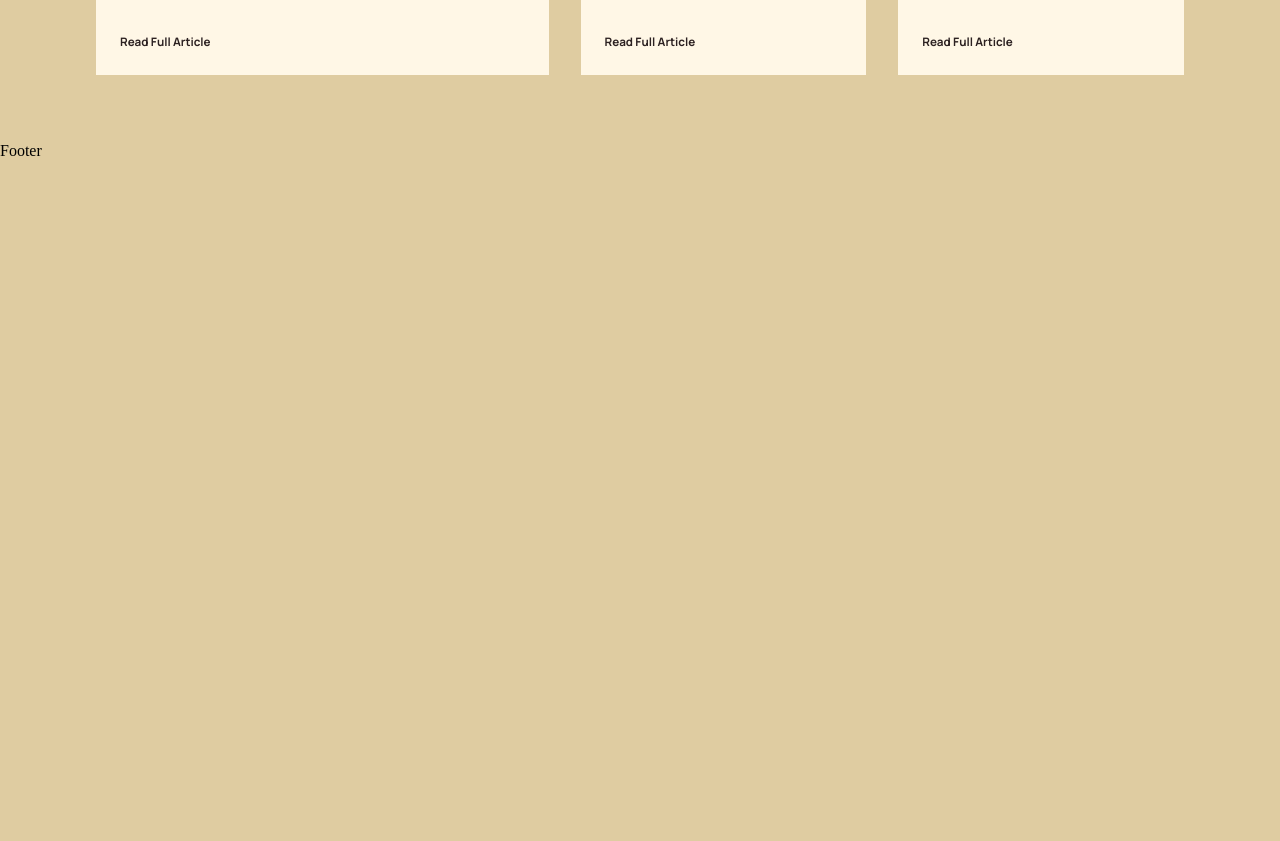
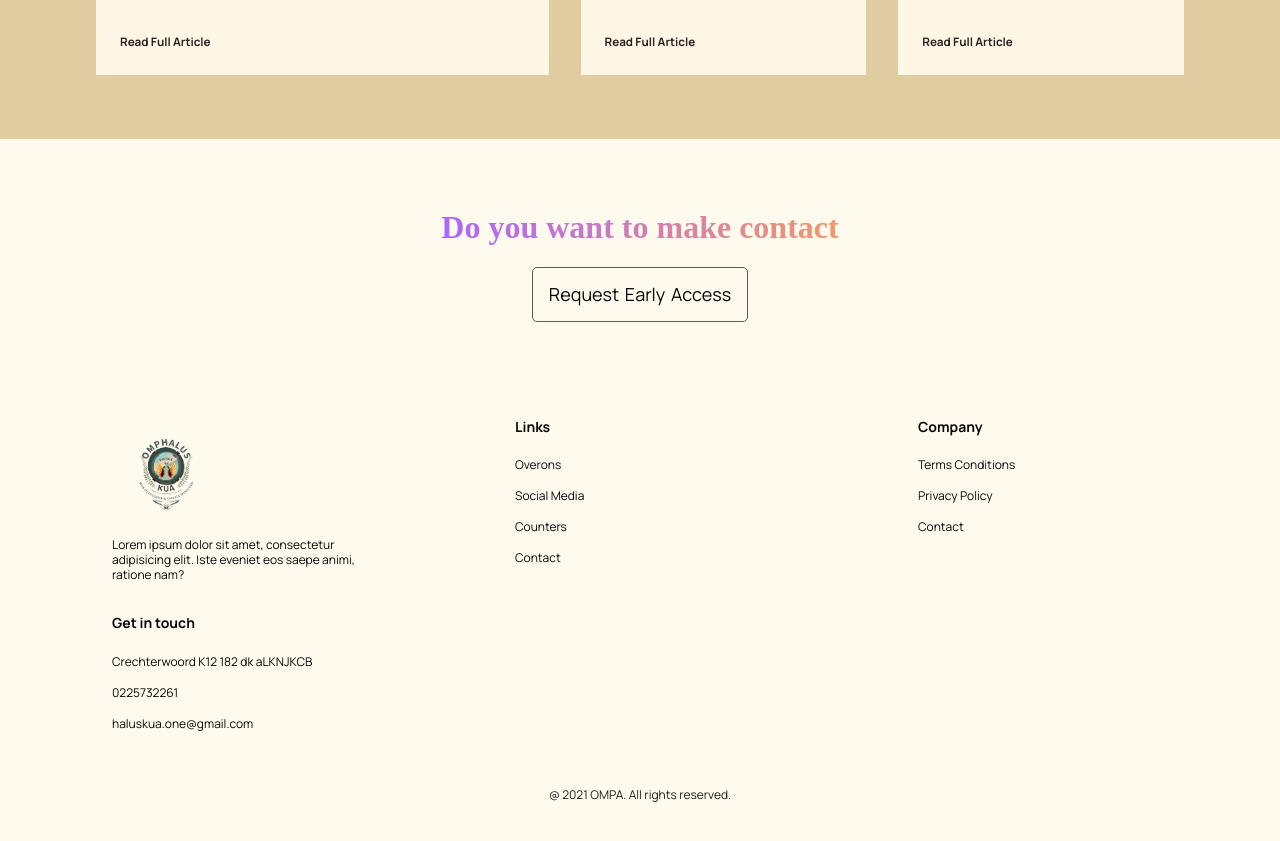
Before and after one commit to haluskua/SPA-folio, a React (Create React App) app: page / in a window 1280 px wide. Shown: the part 4160-5001 px from the top of the page. Before the commit the page ends 4323 px from the top, so only its background shows below. Built offline with nearby package versions, Linux system fonts and the light colour scheme.

Commit message:
addedm minor changes and logo to the footer

```diff
--- a/src/containers/footer/Footer.jsx
+++ b/src/containers/footer/Footer.jsx
@@ -1,8 +1,49 @@
 import React from "react";
 import "./footer.css";
+import ompaLogo from "../../assets/crest3.png";
 
 const Footer = () => {
-  return <div>Footer</div>;
+  return (
+    <div className="ompa__footer section__padding">
+      <div className="ompa__footer-">
+        <h1 className="gradient__text">Do you want to make contact</h1>
+      </div>
+      <div className="ompa__footer-btn">
+        <p>Request Early Access</p>
+      </div>
+      <div className="ompa__footer-links">
+        <div className="ompa__footer-links_logo">
+          <img src={ompaLogo} alt="logo" />
+          <p>
+            Lorem ipsum dolor sit amet, consectetur adipisicing elit. Iste
+            eveniet eos saepe animi, ratione nam?
+          </p>
+        </div>
+        <div className="ompa__footer-links_div">
+          <h4>Links</h4>
+          <p>Overons</p>
+          <p>Social Media</p>
+          <p>Counters</p>
+          <p>Contact</p>
+        </div>
+        <div className="ompa__footer-links_div">
+          <h4>Company</h4>
+          <p>Terms Conditions</p>
+          <p>Privacy Policy</p>
+          <p>Contact</p>
+        </div>
+        <div className="ompa__footer-links_div">
+          <h4>Get in touch</h4>
+          <p>Crechterwoord K12 182 dk aLKNJKCB</p>
+          <p>0225732261</p>
+          <p>haluskua.one@gmail.com</p>
+        </div>
+      </div>
+      <div className="ompa__footer-copyright">
+        <p>@ 2021 OMPA. All rights reserved. </p>
+      </div>
+    </div>
+  );
 };
 
 export default Footer;
--- a/src/containers/footer/footer.css
+++ b/src/containers/footer/footer.css
@@ -0,0 +1,152 @@
+.ompa__footer {
+  display: flex;
+  flex-direction: column;
+  justify-content: center;
+  align-items: center;
+
+  background: var(--color-footer);
+}
+
+.ompa__footer-heading {
+  width: 100%;
+  text-align: center;
+
+  margin-bottom: 3rem;
+}
+
+.ompa__footer-heading h1 {
+  font-family: var(--font-family);
+  font-weight: 800;
+  font-size: 64px;
+  line-height: 75px;
+}
+
+.ompa__footer-btn {
+  display: flex;
+  justify-content: center;
+  align-items: center;
+
+  padding: 1rem;
+  border: 1px solid rgb(90, 94, 69);
+  text-align: center;
+  border-radius: 5px;
+
+  margin-bottom: 5rem;
+  margin-top: 1rem;
+  cursor: pointer;
+}
+
+.ompa__footer-btn p {
+  font-size: 18px;
+  font-family: var(--font-family);
+  line-height: 21px;
+  color: rgb(10, 4, 4);
+  word-spacing: 2px;
+}
+
+.ompa__footer-links {
+  display: flex;
+  justify-content: space-between;
+  align-items: flex-start;
+  flex-direction: row;
+  flex-wrap: wrap;
+
+  width: 100%;
+  text-align: left;
+}
+
+.ompa__footer-links div {
+  width: 250px;
+  margin: 1rem;
+}
+
+.ompa__footer-links_logo {
+  display: flex;
+  flex-direction: column;
+}
+
+.ompa__footer-links_logo img {
+  width: 110px;
+  height: 100%;
+
+  margin-bottom: 1rem;
+}
+
+.ompa__footer-links_logo p {
+  font-family: var(--font-family);
+  font-size: 12px;
+  line-height: 15px;
+  color: rgb(14, 6, 6);
+}
+
+.ompa__footer-links_div {
+  display: flex;
+  justify-content: flex-start;
+  flex-direction: column;
+}
+
+.ompa__footer-links_div h4 {
+  font-size: 14px;
+  line-height: 17px;
+  font-family: var(--font-family);
+  color: rgb(14, 6, 6);
+
+  margin-bottom: 0.9rem;
+}
+
+.ompa__footer-links_div p {
+  font-size: 12px;
+  line-height: 15px;
+  font-family: var(--font-family);
+  color: rgb(14, 6, 6);
+
+  margin: 0.5rem 0;
+  cursor: pointer;
+}
+
+.ompa__footer-copyright {
+  margin-top: 2rem;
+  text-align: center;
+  width: 100%;
+}
+
+.ompa__footer-copyright p {
+  font-size: 12px;
+  font-family: var(--font-family);
+  line-height: 15px;
+  color: rgb(39, 29, 29);
+}
+
+@media screen and (max-width: 850px) {
+  .ompa__footer-heading h1 {
+    font-size: 44px;
+    line-height: 50px;
+  }
+}
+
+@media screen and (max-width: 550px) {
+  .ompa__footer-heading h1 {
+    font-size: 34px;
+    line-height: 42px;
+  }
+
+  .ompa__footer-links {
+    align-items: center;
+  }
+  .ompa__footer-links div {
+    margin: 1rem 0;
+    width: auto;
+  }
+
+  .ompa__footer-btn p {
+    font-size: 14px;
+    line-height: 20px;
+  }
+}
+
+@media screen and (max-width: 400px) {
+  .ompa__footer-heading h1 {
+    font-size: 27px;
+    line-height: 38px;
+  }
+}
```
